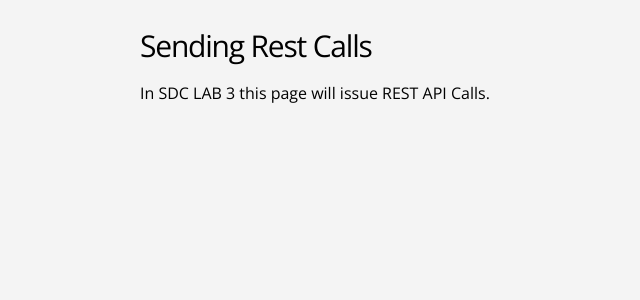
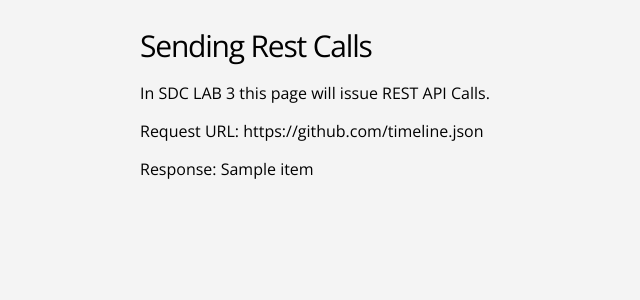
Before and after one commit to Keviin213/SDCpython1, a Flask app: page /about in a window 1280 px wide. Shown: the part 50-350 px from the top of the page, without its empty margins (0-640 px from the left). Run offline with Flask 2, Linux system fonts and the light colour scheme; a database or web service that is not in the repository returns one stand-in record (values such as "Sample title"); data that the repository does not hold is empty.

Commit message:
modified about response

```diff
--- a/main.py
+++ b/main.py
@@ -1,3 +1,5 @@
+import requests
+import json
 from flask import Flask, render_template
 app = Flask(__name__)
 
@@ -7,7 +9,10 @@ def index():
 
 @app.route("/about")
 def about():
-  return render_template("about.html")
+  req = requests.get('https://github.com/timeline.json')
+  treq = req.url
+  resp = req.json()
+  return render_template("about.html", url=treq, result=resp)
 
 if __name__ == '__main__':
   app.run()
--- a/models.py
+++ b/models.py
@@ -1,6 +1,5 @@
 import os.path
 
-from azure.cognitiveservices.vision.computervision import ComputerVisionAPI
 
 SUBSCRIPTION_KEY_ENV_NAME = "tisss"
 COMPUTERVISION_LOCATION = os.environ.get("COMPUTERVISION_LOCATION", "westcentralus")
--- a/templates/about.html
+++ b/templates/about.html
@@ -6,6 +6,8 @@
 
     <h2>Sending Rest Calls</h2>
     <p>In SDC LAB 3 this page will issue REST API Calls.</p>
+    <p>Request URL: {{ url}}</p>
+    <p>Response: {{ result }}</p>
 
     </div>
   </main>
```
